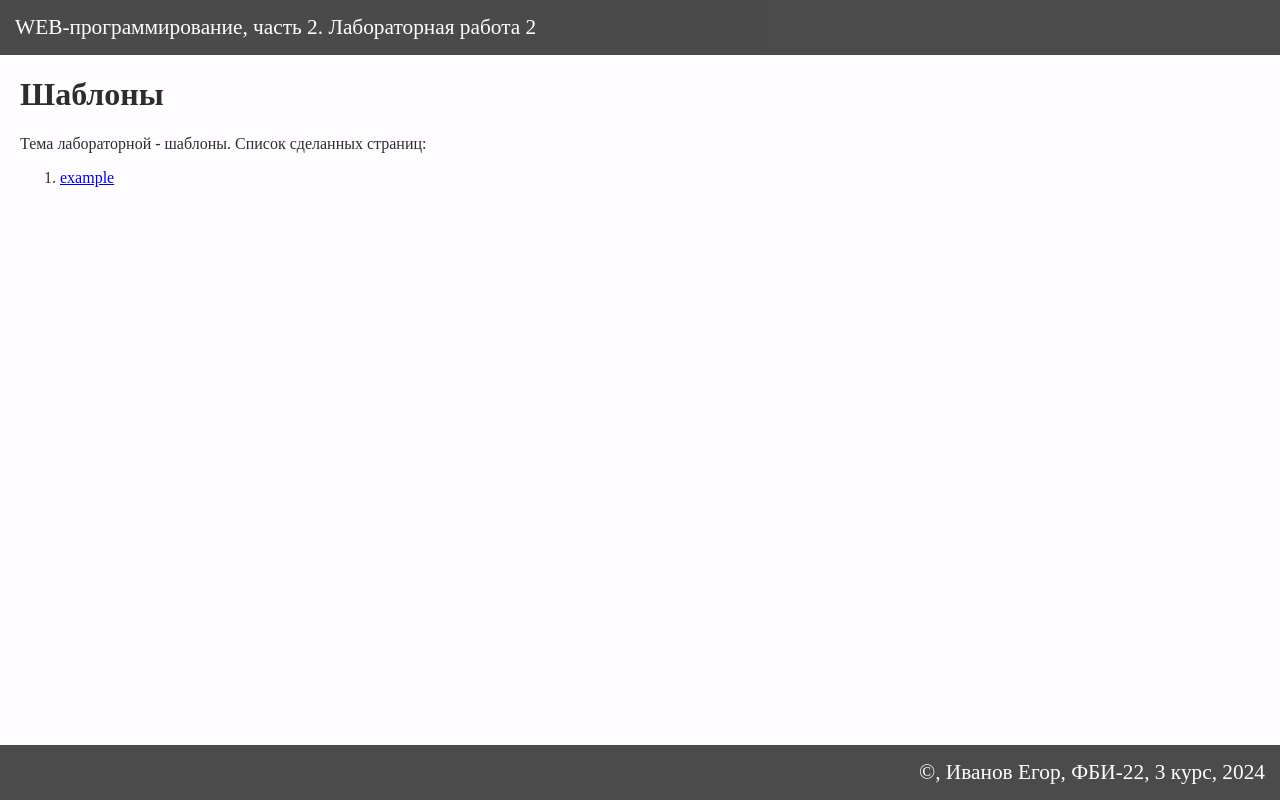
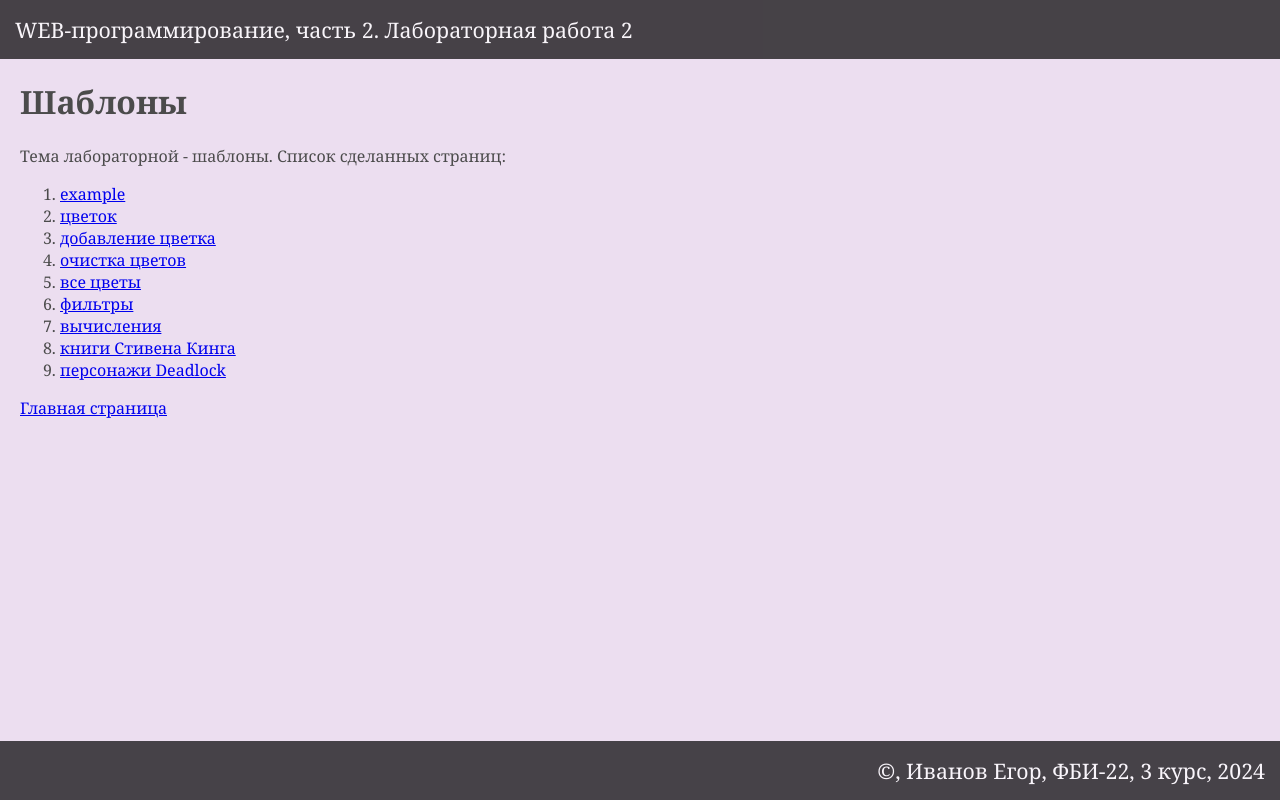
Before and after one commit to yngmzleen/weblabs2, a Flask app: page /lab2/ in a window 1280 px wide. Run offline with Flask 3, Linux system fonts and the light colour scheme.

Commit message:
Добавление ссылок

```diff
--- a/app.py
+++ b/app.py
@@ -32,7 +32,8 @@ def index():
                 НГТУ, ФБ, WEB-программирование, часть 2. Список лабораторных
            </header>
            <body>
-                <a href='/lab1'>Первая лабораторная</a>
+                <li><a href='/lab1'>Первая лабораторная</a></li>
+                <li><a href='/lab2/'>Вторая лабораторная</a></li>
            </body>
            <footer>Иванов Егор Владиславович, ФБИ-22, 3 курс, 2024</footer>
         </html>''', 200
@@ -192,7 +193,6 @@ def error_418():
 
 @app.route('/trigger_error')
 def trigger_error():
-    # Вызываем ошибку деления на ноль
     return 1 / 0
 
 @app.errorhandler(500)
--- a/static/main.css
+++ b/static/main.css
@@ -1,10 +1,9 @@
 body {
-    background-color: rgb(254, 252, 255);
-    color: rgb(45, 45, 45);
-    font-family: century gothic;
+    background-color: rgb(236, 222, 240);
+    color: rgb(75, 75, 75);
+    font-family:Cambria, Cochin, Georgia, Times, 'Times New Roman', serif;
     margin: 0px;
 }
-
 main {
     margin: 10px 20px 45px;
 }
@@ -12,7 +11,7 @@ main {
 header {
     background-color: rgb(0, 0, 0);
     color: rgb(255, 255, 255);
-    font-family: century gothic;
+    font-family:Cambria, Cochin, Georgia, Times, 'Times New Roman', serif;
     padding: 15px;
     font-size: 16pt;
     opacity: 0.7;
@@ -22,7 +21,7 @@ header {
 footer {
     background-color: rgb(0, 0, 0);
     color: rgb(255, 255, 255);
-    font-family: century gothic;
+    font-family:Cambria, Cochin, Georgia, Times, 'Times New Roman', serif;
     padding: 15px;
     font-size: 16pt;
     text-align: right;
--- a/templates/base.html
+++ b/templates/base.html
@@ -13,6 +13,7 @@
 
     <main>
         {% block main %}{% endblock %}
+        <a href="/">Главная страница</a>
     </main>
 
     <footer>
--- a/templates/lab2.html
+++ b/templates/lab2.html
@@ -1,15 +1,19 @@
 {% extends "base.html" %}
 
-{# Номер лабораторной работы: #}
 {% block lab %}Лабораторная работа 2{% endblock %}
 
-{# Основной контент: #}
 {% block main %}
     <h1>Шаблоны</h1>
     <div>Тема лабораторной - шаблоны. Список сделанных страниц:</div>
     <ol>
-        <li>
-            <a href="/lab2/example">example</a>
-        </li>
+        <li><a href="/lab2/example">example</a></li>
+        <li><a href="/lab2/flowers/0">цветок</a></li>
+        <li><a href="/lab2/add_flower/роза">добавление цветка</a></li>
+        <li><a href="/lab2/clear_flowers">очистка цветов</a></li>
+        <li><a href="/lab2/all_flowers">все цветы</a></li>
+        <li><a href="/lab2/filters">фильтры</a></li>
+        <li><a href="/lab2/calc/1/1">вычисления</a></li>
+        <li><a href="/lab2/books">книги Стивена Кинга</a></li>
+        <li><a href="/lab2/deadlock">персонажи Deadlock</a></li>
     </ol>
 {% endblock %}
```
